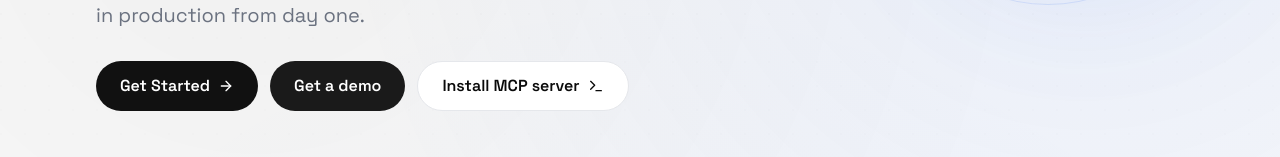
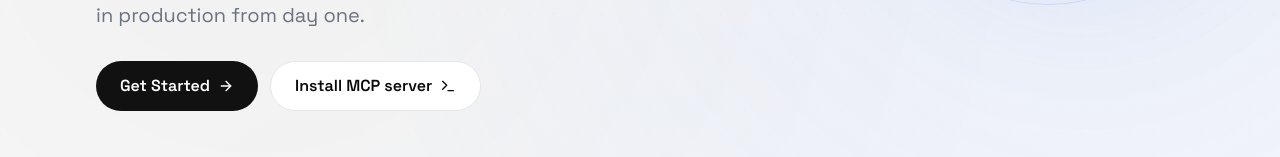
Before and after one commit to hmadhsan/callio, a Next.js app: page / in a window 1280 px wide. Shown: the part 440-597 px from the top of the page. Built offline with nearby package versions, Linux system fonts and the light colour scheme; no server answers; the database is empty.

Commit message:
refactor: remove demo button from hero

```diff
--- a/src/app/page.tsx
+++ b/src/app/page.tsx
@@ -145,12 +145,6 @@ export default async function Home() {
             <AuthAwareCTA
               className="px-6 py-3 rounded-full bg-[var(--accent)] text-white font-semibold hover:bg-[var(--accent-strong)] transition"
             />
-            <Link
-              href="/contact"
-              className="px-6 py-3 rounded-full bg-[#1a1a1a] text-white font-semibold hover:bg-[#2a2a2a] transition inline-flex items-center gap-2"
-            >
-              Get a demo
-            </Link>
             <Link
               href="/mcp"
               className="px-6 py-3 rounded-full border border-[var(--line)] bg-white hover:bg-[var(--soft)] transition font-semibold inline-flex items-center gap-2"
```
